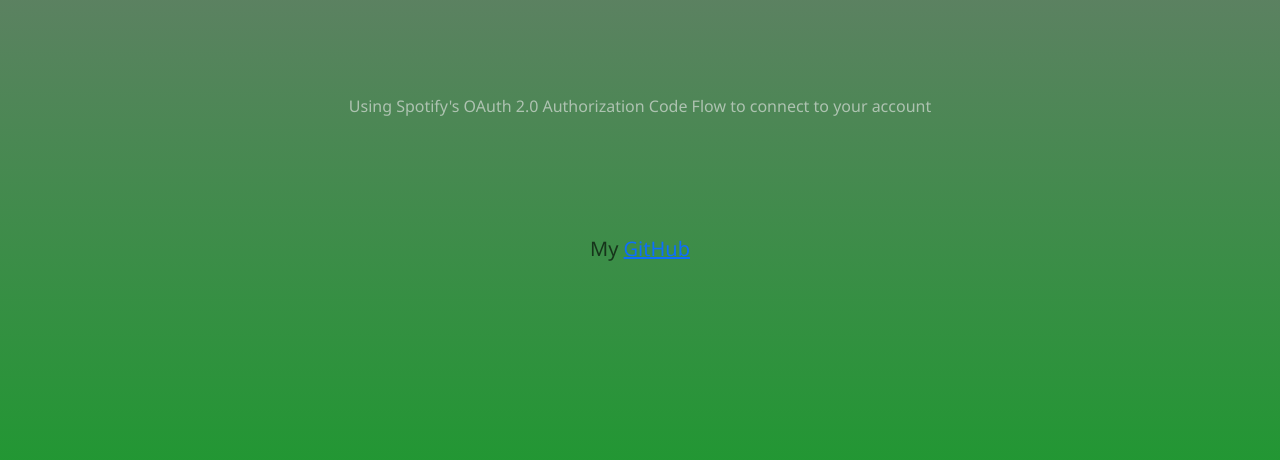
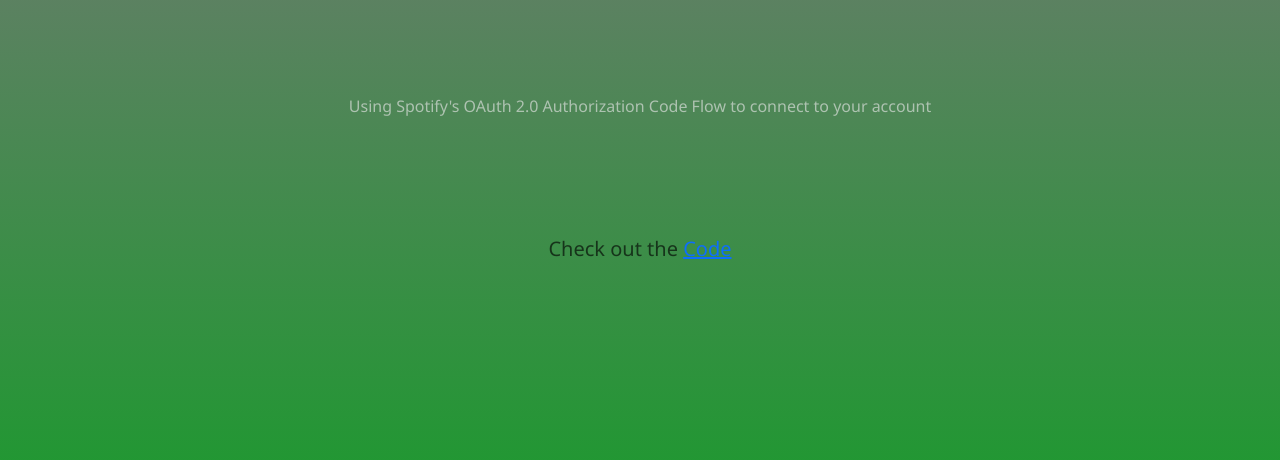
Before and after one commit to Kymartin45/spotify-oauth2, a Flask app: page / in a window 1280 px wide. Shown: the part 224-684 px from the top of the page. Run offline with Flask 2, Linux system fonts and the light colour scheme; data that the repository does not hold is empty.

Commit message:
template spacing

```diff
--- a/templates/index.html
+++ b/templates/index.html
@@ -14,7 +14,7 @@
         <h1>Spotify OAuth 2</h1>
         <p>Testing Authorization Code Flow with PKCE extension</p>
         <div class="btn-container">
-            <a href="{{authUrl}}">
+            <a href="{{ authUrl }}">
                 <button class="btn btn-primary" id="login-btn" type="button">
                     Login with Spotify
                 </button>
@@ -22,8 +22,8 @@
                 <p class="greyed">Using Spotify's OAuth 2.0 Authorization Code Flow to connect to your account</p>
         </div>
         <div class="footer-credits">
-            <p>My
-                <a href="https://github.com/Kymartin45/spotify-oauth2">GitHub</a>
+            <p>Check out the
+                <a href="https://github.com/Kymartin45/spotify-oauth2">Code</a>
             </p>
         </div>
     </div>
```
